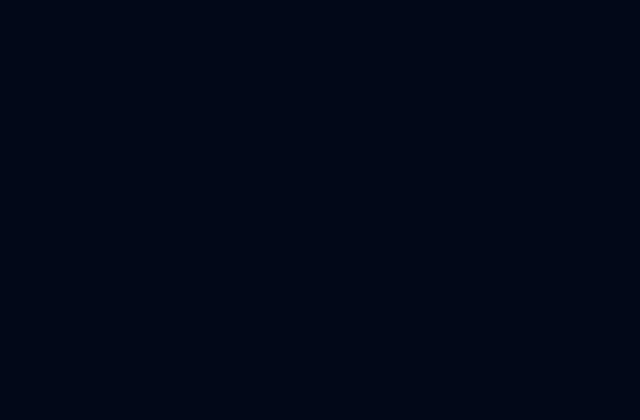
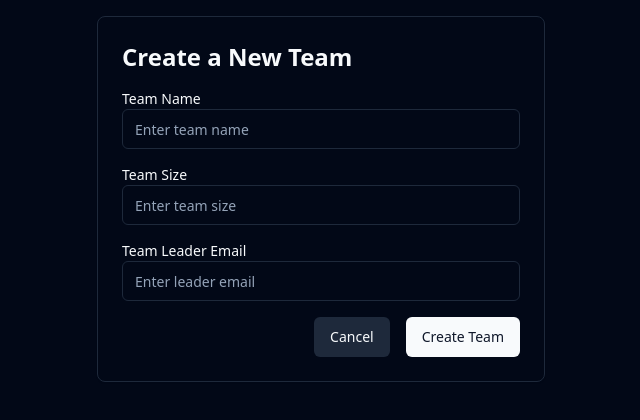
Before and after one commit to Dhanraj-Pingale/HackMate, a React (Vite) app in the folder my-project/: page /create-team/1 in a window 1280 px wide. Before the commit this address had no page. Shown: the top 420 px of the page, without its empty margins (319-959 px from the left). Built offline with nearby package versions, Linux system fonts and the light colour scheme.

Commit message:
last commit

```diff
--- a/my-project/src/App.jsx
+++ b/my-project/src/App.jsx
@@ -11,6 +11,7 @@ import StudentDetail from "./components/pages/StudentDetail";
 import AllHackathons from "./components/pages/AllHackathons";
 import CreateHackathon from "./components/admin/CreateHackathon";
 import HackathonTeam from "./components/pages/HackathonTeam";
+import CreateTeam from "./components/pages/createTeam";
 
 const App = () => {
     return (
@@ -42,6 +43,7 @@ const App = () => {
                             <Route path="/allHackathons" element={<AllHackathons />} />
                             <Route path="/createHackathon" element={<CreateHackathon />} />
                             <Route path="/getTeams/:id" element={<HackathonTeam />} />
+                            <Route path="/create-team/:id" element={<CreateTeam />} />
                         </Routes>
                     </BrowserRouter>
                 </AuthProvider>
--- a/my-project/src/components/pages/HackathonTeam.jsx
+++ b/my-project/src/components/pages/HackathonTeam.jsx
@@ -1,16 +1,17 @@
 import React, { useEffect, useState } from 'react';
-import { useParams } from 'react-router-dom';
+import { useParams, useNavigate } from 'react-router-dom';
 import axios from 'axios';
+import { Button } from '@/components/ui/button';
 
 const HackathonTeam = () => {
   const { id } = useParams();
+  const navigate = useNavigate();
   const [teams, setTeams] = useState([]);
   const [selectedTeam, setSelectedTeam] = useState(null);
   const [email, setEmail] = useState('');
   const [isModalOpen, setIsModalOpen] = useState(false);
 
   useEffect(() => {
-    console.log('Fetching teams for hackathon:', id);
     axios
       .get(`http://localhost:3000/student/getTeams/${id}`)
       .then((response) => {
@@ -21,7 +22,7 @@ const HackathonTeam = () => {
       });
   }, [id]);
 
-  // Open modal and set selected team
+  // Open modal for joining a team
   const openModal = (teamId) => {
     setSelectedTeam(teamId);
     setIsModalOpen(true);
@@ -37,7 +38,7 @@ const HackathonTeam = () => {
   // Handle joining team
   const handleJoinTeam = async () => {
     if (!email) {
-      alert("Please enter your email!");
+      alert('Please enter your email!');
       return;
     }
 
@@ -47,17 +48,21 @@ const HackathonTeam = () => {
         memberEmail: email,
       });
 
-      alert(response.data.message || "Successfully joined the team!");
+      alert(response.data.message || 'Successfully joined the team!');
       closeModal();
     } catch (error) {
-      console.error("Error joining team:", error);
-      alert(error.response?.data?.message || "Failed to join team.");
+      console.error('Error joining team:', error);
+      alert(error.response?.data?.message || 'Failed to join team.');
     }
   };
 
   return (
     <div className="container mx-auto p-4">
-      <h2 className="text-2xl font-bold mb-4">Teams for Hackathon</h2>
+      <div className="flex justify-between items-center mb-4">
+        <h2 className="text-2xl font-bold">Teams for Hackathon</h2>
+        <Button onClick={() => navigate(`/create-team/${id}`)}>Create New Team</Button>
+      </div>
+
       {teams.length === 0 ? (
         <p>No teams found for this hackathon.</p>
       ) : (
@@ -65,14 +70,8 @@ const HackathonTeam = () => {
           {teams.map((team) => (
             <li key={team._id} className="mb-4 p-4 border rounded-lg shadow-sm">
               <h3 className="text-xl font-semibold">{team.teamName}</h3>
-              <p>Members: {team.teamMembers.length > 0 ? team.teamMembers.map(member => member.email).join(', ') : "No members yet"}</p>
-              {/* Join Team Button */}
-              <button
-                className="mt-2 px-4 py-2 bg-blue-500 text-white rounded hover:bg-blue-600"
-                onClick={() => openModal(team._id)}
-              >
-                Join Team
-              </button>
+              <p>Members: {team.teamMembers.length > 0 ? team.teamMembers.map(member => member.email).join(', ') : 'No members yet'}</p>
+              <Button className="mt-2" onClick={() => openModal(team._id)}>Join Team</Button>
             </li>
           ))}
         </ul>
@@ -91,18 +90,8 @@ const HackathonTeam = () => {
               className="border p-2 w-full mb-4 rounded"
             />
             <div className="flex justify-end space-x-4">
-              <button
-                className="px-4 py-2 bg-gray-500 text-white rounded hover:bg-gray-600"
-                onClick={closeModal}
-              >
-                Cancel
-              </button>
-              <button
-                className="px-4 py-2 bg-green-500 text-white rounded hover:bg-green-600"
-                onClick={handleJoinTeam}
-              >
-                Join Team
-              </button>
+              <Button variant="secondary" onClick={closeModal}>Cancel</Button>
+              <Button onClick={handleJoinTeam}>Join Team</Button>
             </div>
           </div>
         </div>
--- a/my-project/src/components/pages/createTeam.jsx
+++ b/my-project/src/components/pages/createTeam.jsx
@@ -1,9 +1,66 @@
-import React from 'react'
+import React, { useState } from 'react';
+import { useParams, useNavigate } from 'react-router-dom';
+import axios from 'axios';
+import { Button } from '@/components/ui/button';
+import { Input } from '@/components/ui/input';
+import { Card, CardContent } from '@/components/ui/card';
 
-const createTeam = () => {
+const CreateTeam = () => {
+  const { id } = useParams(); // Hackathon ID from URL
+  const navigate = useNavigate(); // For navigation
+  const [teamName, setTeamName] = useState('');
+  const [teamSize, setTeamSize] = useState('');
+  const [teamLeader, setTeamLeader] = useState('');
+
+  // Handle team creation
+  const handleCreateTeam = async () => {
+    if (!teamName || !teamSize || !teamLeader) {
+      alert('Please fill all fields');
+      return;
+    }
+
+    try {
+      const response = await axios.post('http://localhost:3000/student/createTeam', {
+        teamName,
+        teamSize: parseInt(teamSize, 10) || 1, // Ensure it's a valid number
+        HackathonId: id,
+        teamMembers: [],
+        teamLeader,
+      });
+
+      alert(response.data.message || 'Team created successfully!');
+      navigate(-1); // Navigate back to the previous page
+    } catch (error) {
+      console.error('Error creating team:', error);
+      alert(error.response?.data?.message || 'Failed to create team.');
+    }
+  };
+
   return (
-    <div>createTeam</div>
-  )
-}
+    <div className="container mx-auto p-4 flex justify-center items-center">
+      <Card className="w-full max-w-md">
+        <CardContent className="p-6">
+          <h2 className="text-2xl font-bold mb-4">Create a New Team</h2>
+          <div className="mb-4">
+            <label className="block text-sm font-medium">Team Name</label>
+            <Input value={teamName} onChange={(e) => setTeamName(e.target.value)} placeholder="Enter team name" />
+          </div>
+          <div className="mb-4">
+            <label className="block text-sm font-medium">Team Size</label>
+            <Input type="number" value={teamSize} onChange={(e) => setTeamSize(e.target.value)} placeholder="Enter team size" />
+          </div>
+          <div className="mb-4">
+            <label className="block text-sm font-medium">Team Leader Email</label>
+            <Input type="email" value={teamLeader} onChange={(e) => setTeamLeader(e.target.value)} placeholder="Enter leader email" />
+          </div>
+          <div className="flex justify-end space-x-4">
+            <Button variant="secondary" onClick={() => navigate(-1)}>Cancel</Button>
+            <Button onClick={handleCreateTeam}>Create Team</Button>
+          </div>
+        </CardContent>
+      </Card>
+    </div>
+  );
+};
 
-export default createTeam
+export default CreateTeam;
```
